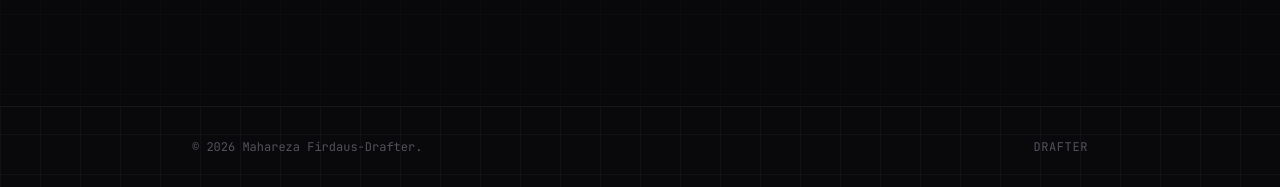
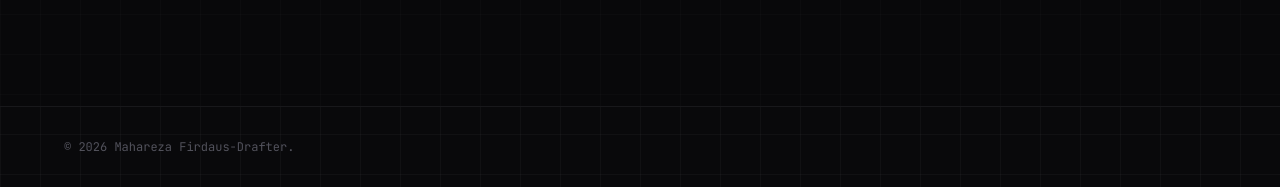
Before and after one commit to maharfrds-source/Portofolio_Mahareza, a plain HTML site: page index.html in a window 1280 px wide. Shown: the part 6386-6573 px from the top of the page. Drawn offline with nearby package versions, Linux system fonts and the light colour scheme.

Commit message:
refactor: update footer layout, expand max-width, and remove secondary text

```diff
--- a/index.html
+++ b/index.html
@@ -2216,13 +2216,10 @@
   </section>
 
   <!-- Footer Bottom -->
-  <footer class="border-t border-zinc-900 py-8 px-4">
-    <div class="max-w-4xl mx-auto flex flex-col sm:flex-row items-center justify-between gap-4">
+  <footer class="border-t border-zinc-900 py-8 px-4 sm:px-6 lg:px-8">
+    <div class="max-w-6xl mx-auto flex items-center justify-start">
       <p class="text-zinc-600 text-xs font-mono">
         &copy; 2026 Mahareza Firdaus-Drafter.
-      </p>
-      <p class="text-zinc-600 text-xs font-mono uppercase tracking-wider">
-        Drafter
       </p>
     </div>
   </footer>
```
